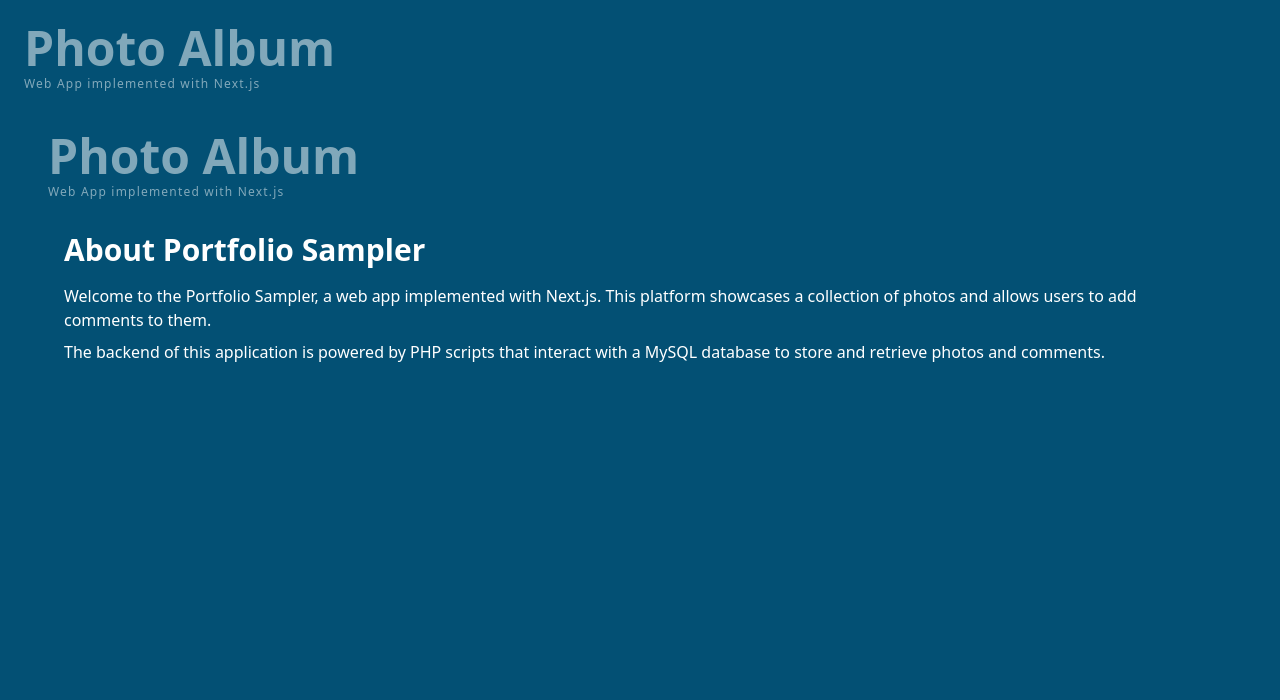
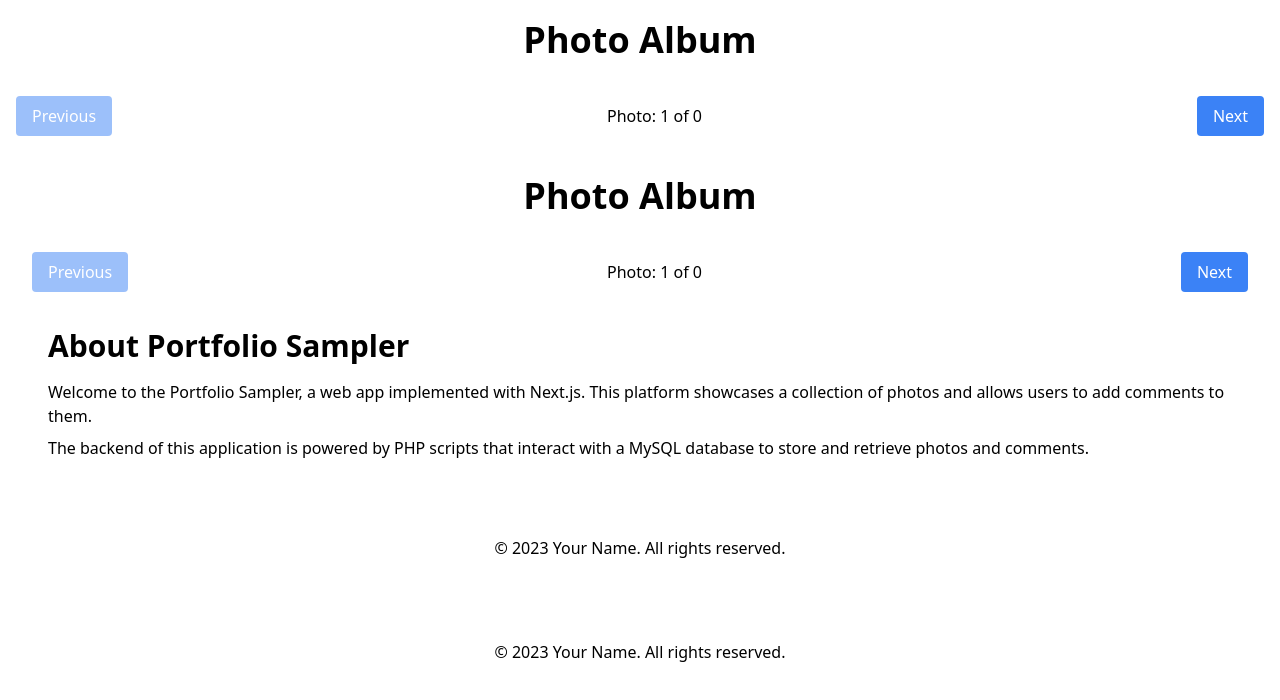
Before and after one commit to JJ2358/photoAlbumNextJS, a Next.js app in the folder client/: page /about in a window 1280 px wide. Shown: the top 700 px of the page. Built offline with nearby package versions, Linux system fonts and the light colour scheme.

Commit message:
Added AddComments and Comments components and fixs

```diff
--- /dev/null
+++ b/client/src/components/AddComments.tsx
@@ -0,0 +1,37 @@
+import React, { useState } from 'react';
+
+interface AddCommentProps {
+    onAdd: (author: string, comment: string) => void;
+}
+
+const AddComment: React.FC<AddCommentProps> = ({ onAdd }) => {
+    const [author, setAuthor] = useState('');
+    const [comment, setComment] = useState('');
+
+    const handleSubmit = (e: React.FormEvent) => {
+        e.preventDefault();
+        onAdd(author, comment);
+        setAuthor('');
+        setComment('');
+    };
+
+    return (
+        <form onSubmit={handleSubmit}>
+            <input
+                value={author}
+                onChange={(e) => setAuthor(e.target.value)}
+                placeholder="Author"
+                required
+            />
+            <textarea
+                value={comment}
+                onChange={(e) => setComment(e.target.value)}
+                placeholder="Comment"
+                required
+            />
+            <button type="submit">Add Comment</button>
+        </form>
+    );
+}
+
+export default AddComment;
--- /dev/null
+++ b/client/src/components/Comments.tsx
@@ -0,0 +1,30 @@
+import React from 'react';
+
+interface Comment {
+    author: string;
+    comment: string;
+}
+
+interface CommentsListProps {
+    comments: Comment[];
+}
+
+const CommentItem: React.FC<{ comment: Comment }> = ({ comment }) => {
+    return (
+        <div className="border-b border-gray-200 py-2">
+            <strong>{comment.author}</strong>: {comment.comment}
+        </div>
+    );
+}
+
+const CommentsList: React.FC<CommentsListProps> = ({ comments }) => {
+    return (
+        <div>
+            {comments.map((comment, index) => (
+                <CommentItem key={index} comment={comment} />
+            ))}
+        </div>
+    );
+}
+
+export default CommentsList;
--- a/client/src/components/Layout.tsx
+++ b/client/src/components/Layout.tsx
@@ -1,21 +1,29 @@
-import { PropsWithChildren, ReactNode } from "react";
-import Link from "next/link";
-import { useRouter, NextRouter } from "next/router";
+import React from 'react';
+import Navigation from './Navigation';
 
-export default function Layout({ children }: PropsWithChildren<ReactNode>) {
-    const router: NextRouter = useRouter();
+interface LayoutProps {
+  children: React.ReactNode;
+}
 
+const Layout: React.FC<LayoutProps> = ({ children }) => {
   return (
-        <div className="min-h-screen overflow-y bg-[#035074] text-white p-6">
-            <header className="col-span-2 opacity-50 pb-4">
-                <div className={`font-bold text-5xl ${router.pathname !== "/" ? "hover:opacity-50" : ""} w-fit`}>
-                    <Link href="/">Photo Album</Link>
-                </div>
-                <div className="text-xs tracking-widest mt-1">Web App implemented with Next.js</div>
+    <div className="container mx-auto px-4">
+      <header className="text-center py-5">
+        <h1 className="text-4xl font-bold">Photo Album</h1>
       </header>
-            <main>
+      <Navigation onNext={function (): void {
+              throw new Error('Function not implemented.');
+          } } onPrev={function (): void {
+              throw new Error('Function not implemented.');
+          } } currentPhotoIndex={0} totalPhotos={0} />
+      <main className="mt-5">
         {children}
       </main>
+      <footer className="text-center py-5 mt-10">
+        <p>&copy; 2023 Your Name. All rights reserved.</p>
+      </footer>
     </div>
   );
 }
+
+export default Layout;
--- a/client/src/components/Navigation.tsx
+++ b/client/src/components/Navigation.tsx
@@ -0,0 +1,32 @@
+import React from 'react';
+
+interface NavigationProps {
+    onNext: () => void;
+    onPrev: () => void;
+    currentPhotoIndex: number;
+    totalPhotos: number;
+}
+
+const Navigation: React.FC<NavigationProps> = ({ onNext, onPrev, currentPhotoIndex, totalPhotos }) => {
+    return (
+        <div className="flex justify-between items-center mt-4">
+            <button
+                className={`px-4 py-2 bg-blue-500 text-white rounded ${currentPhotoIndex === 0 ? 'opacity-50 cursor-not-allowed' : ''}`}
+                onClick={onPrev}
+                disabled={currentPhotoIndex === 0}
+            >
+                Previous
+            </button>
+            <span>Photo: {currentPhotoIndex + 1} of {totalPhotos}</span>
+            <button
+                className={`px-4 py-2 bg-blue-500 text-white rounded ${currentPhotoIndex === totalPhotos - 1 ? 'opacity-50 cursor-not-allowed' : ''}`}
+                onClick={onNext}
+                disabled={currentPhotoIndex === totalPhotos - 1}
+            >
+                Next
+            </button>
+        </div>
+    );
+}
+
+export default Navigation;
--- a/client/src/pages/index.tsx
+++ b/client/src/pages/index.tsx
@@ -2,9 +2,11 @@ import { useEffect, useState } from 'react';
 import { getSampleData } from '../tools/DataManager';
 import { Sample } from '../tools/samples.model';
 import Layout from '../components/Layout';
+import Navigation from '../components/Navigation';
 
 export default function Home() {
   const [samples, setSamples] = useState<Sample[]>([]);
+  const [currentPhotoIndex, setCurrentPhotoIndex] = useState(0);
 
   useEffect(() => {
     async function fetchData() {
@@ -14,29 +16,30 @@ export default function Home() {
     fetchData();
   }, []);
 
+  const handleNext = () => {
+    if (currentPhotoIndex < samples.length - 1) {
+      setCurrentPhotoIndex(currentPhotoIndex + 1);
+    }
+  };
+
+  const handlePrev = () => {
+    if (currentPhotoIndex > 0) {
+      setCurrentPhotoIndex(currentPhotoIndex - 1);
+    }
+  };
+
   return (
     <Layout>
-            <div className="grid grid-cols-1 md:grid-cols-2 lg:grid-cols-3 gap-4">
-                {samples.map((sample) => (
-                    <div key={sample.id} className="border border-white p-4 rounded">
-                        <img src={sample.source} alt={sample.title} className="w-full h-64 object-cover rounded" />
-                        <h2 className="text-xl mt-2">{sample.title}</h2>
-                        <p>{sample.caption}</p>
-                        {sample.comments && sample.comments.length > 0 && (
-                            <div className="mt-4">
-                                <h3 className="text-lg mb-2">Comments:</h3>
-                                <ul>
-                                    {sample.comments.map((comment, index) => (
-                                        <li key={index}>
-                                            <strong>{comment.author}:</strong> {comment.comment}
-                                        </li>
-                                    ))}
-                                </ul>
+      {samples.length > 0 ? (
+        <div>
+          <img src={`/images/${samples[currentPhotoIndex].source}`} alt={samples[currentPhotoIndex].title} />
+          <h2>{samples[currentPhotoIndex].title}</h2>
+          <p>{samples[currentPhotoIndex].caption}</p>
+          <Navigation onNext={handleNext} onPrev={handlePrev} currentPhotoIndex={currentPhotoIndex} totalPhotos={samples.length} />
         </div>
+      ) : (
+        <p>Loading...</p>
       )}
-                    </div>
-                ))}
-            </div>
     </Layout>
   );
 }
```
Also changed, not shown: client/src/tools/samples.model.ts (+8 -6 lines). Lines whose indentation alone changed are shown as unchanged.
